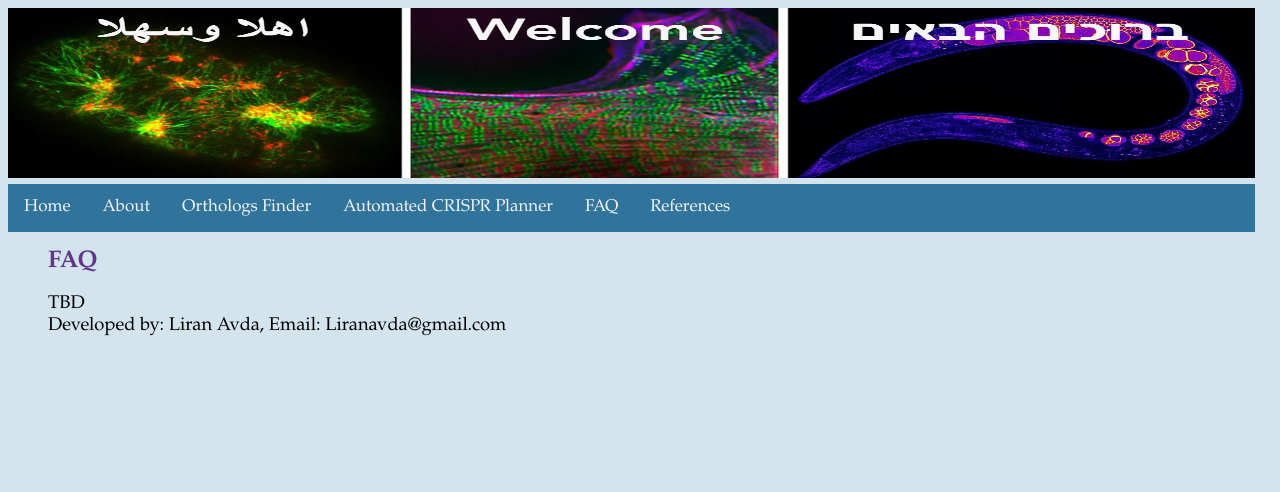
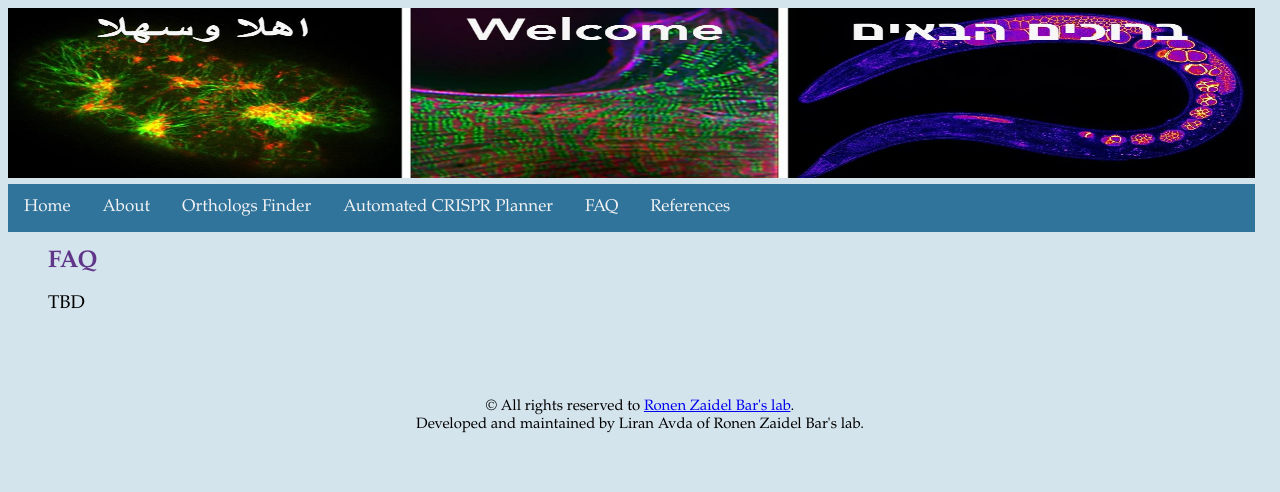
Before and after one commit to LiranAvda-TAU/Research, a Flask app: page /faq in a window 1280 px wide. Shown: the top 492 px of the page. Run offline with Flask 2, Linux system fonts and the light colour scheme.

Commit message:
added copyright to all pages

```diff
--- a/flask_web_application/templates/about.html
+++ b/flask_web_application/templates/about.html
@@ -77,7 +77,10 @@
         chances to be successfully inserted and would be most convenient for the user’s needs.</p>
 
     <div class="gap-80"></div>
-    <p>Developed by: Liran Avda, for every question you might have, don't hesitate to contact: Liranavda@gmail.com</p>
+    <footer>
+        <p>&copy; All rights reserved to <a href="https://www.zaidelbarlab.com/">Ronen Zaidel Bar's lab</a>.</p>
+        <p>Developed and maintained by Liran Avda of Ronen Zaidel Bar's lab.</p>
+    </footer>
 
     {% endblock %}
   </body>
--- a/flask_web_application/templates/crispr_form.html
+++ b/flask_web_application/templates/crispr_form.html
@@ -107,6 +107,12 @@
     <p>***The process takes between 1-3 minutes, please be patient***</p>
 
     </div>
+
+    <div class="gap-80"></div>
+    <footer>
+        <p>&copy; All rights reserved to <a href="https://www.zaidelbarlab.com/">Ronen Zaidel Bar's lab</a>.</p>
+        <p>Developed and maintained by Liran Avda of Ronen Zaidel Bar's lab.</p>
+    </footer>
     {% endblock %}
 </body>
 </html>
--- a/flask_web_application/templates/faq.html
+++ b/flask_web_application/templates/faq.html
@@ -9,7 +9,11 @@
     {% block content %}
     <h1> FAQ </h1>
     <p> TBD</p>
-    <p>Developed by: Liran Avda, Email: Liranavda@gmail.com</p>
+    <div class="gap-80"></div>
+    <footer>
+        <p>&copy; All rights reserved to <a href="https://www.zaidelbarlab.com/">Ronen Zaidel Bar's lab</a>.</p>
+        <p>Developed and maintained by Liran Avda of Ronen Zaidel Bar's lab.</p>
+    </footer>
     {% endblock %}
   </body>
 </html>
--- a/flask_web_application/templates/home.html
+++ b/flask_web_application/templates/home.html
@@ -10,6 +10,11 @@
     <h1> Welcome to Worm Cool Kit! </h1>
     <p> This site contains all bioinformatic tools that have been created and developed in Ronen Zaidel Bar's Lab,
     in the field of genetic research of the Caenorhabditis elegans genome.</p>
+    <div class="gap-80"></div>
+    <footer>
+        <p>&copy; All rights reserved to <a href="https://www.zaidelbarlab.com/">Ronen Zaidel Bar's lab</a>.</p>
+        <p>Developed and maintained by Liran Avda of Ronen Zaidel Bar's lab.</p>
+    </footer>
     {% endblock %}
   </body>
 </html>
--- a/flask_web_application/templates/query_form.html
+++ b/flask_web_application/templates/query_form.html
@@ -116,6 +116,12 @@
     <p>***The process takes between 1-3 minutes, please be patient***</p>
 
     </div>
+
+    <div class="gap-80"></div>
+    <footer>
+        <p>&copy; All rights reserved to <a href="https://www.zaidelbarlab.com/">Ronen Zaidel Bar's lab</a>.</p>
+        <p>Developed and maintained by Liran Avda of Ronen Zaidel Bar's lab.</p>
+    </footer>
     {% endblock %}
 </body>
 </html>
--- a/flask_web_application/templates/references.html
+++ b/flask_web_application/templates/references.html
@@ -15,6 +15,12 @@
     <p>WormBase</p>
     <p>Uniprot</p>
     <p>MMP</p>
+
+    <div class="gap-80"></div>
+    <footer>
+        <p>&copy; All rights reserved to <a href="https://www.zaidelbarlab.com/">Ronen Zaidel Bar's lab</a>.</p>
+        <p>Developed and maintained by Liran Avda of Ronen Zaidel Bar's lab.</p>
+    </footer>
     {% endblock %}
   </body>
 </html>
--- a/flask_web_application/templates/template.html
+++ b/flask_web_application/templates/template.html
@@ -85,6 +85,14 @@
         color: black;
     }
 
+    footer {
+        text-align: center;
+        padding: 3px;
+        background-color: #D4E4ED;
+        color: black;
+        font-size: small;
+    }
+
 </style>
 
  <body>
```
